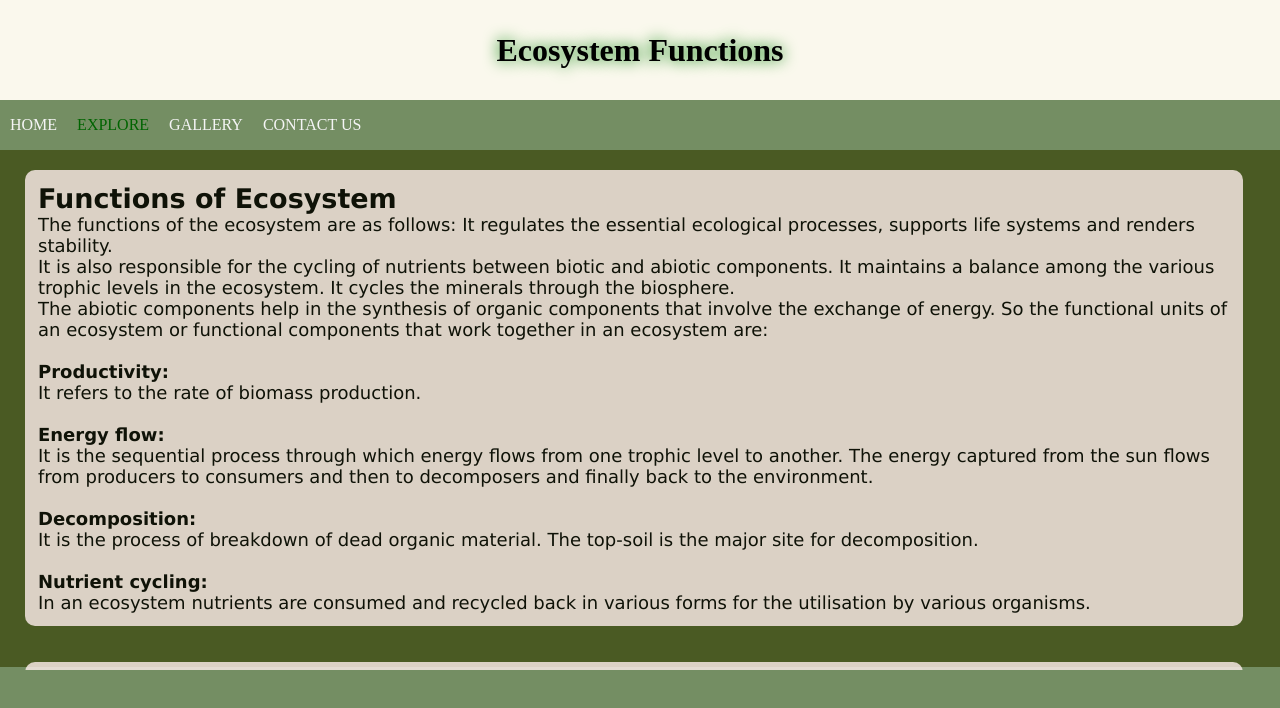
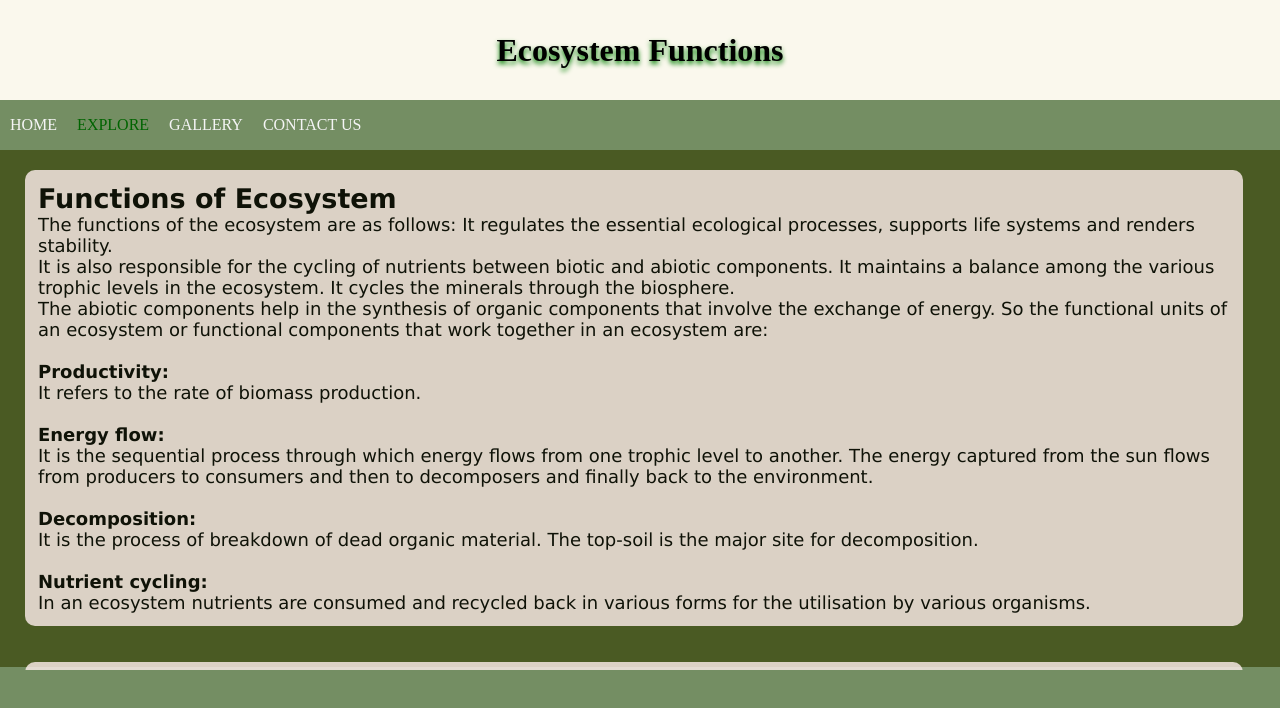
Before and after one commit to prathishdevendran/Web-Page, a plain HTML site: page Fuctions.html in a window 1280 px wide. Drawn offline with Linux system fonts and the light colour scheme.

Commit message:
Update structure.css

```diff
--- a/structure.css
+++ b/structure.css
@@ -62,7 +62,7 @@ header{
 }
 h1{
     color:black;
-    text-shadow:0 0 15px green;
+    text-shadow:0 3px 5px green;
 }
 
 /* Nav bar */
```
